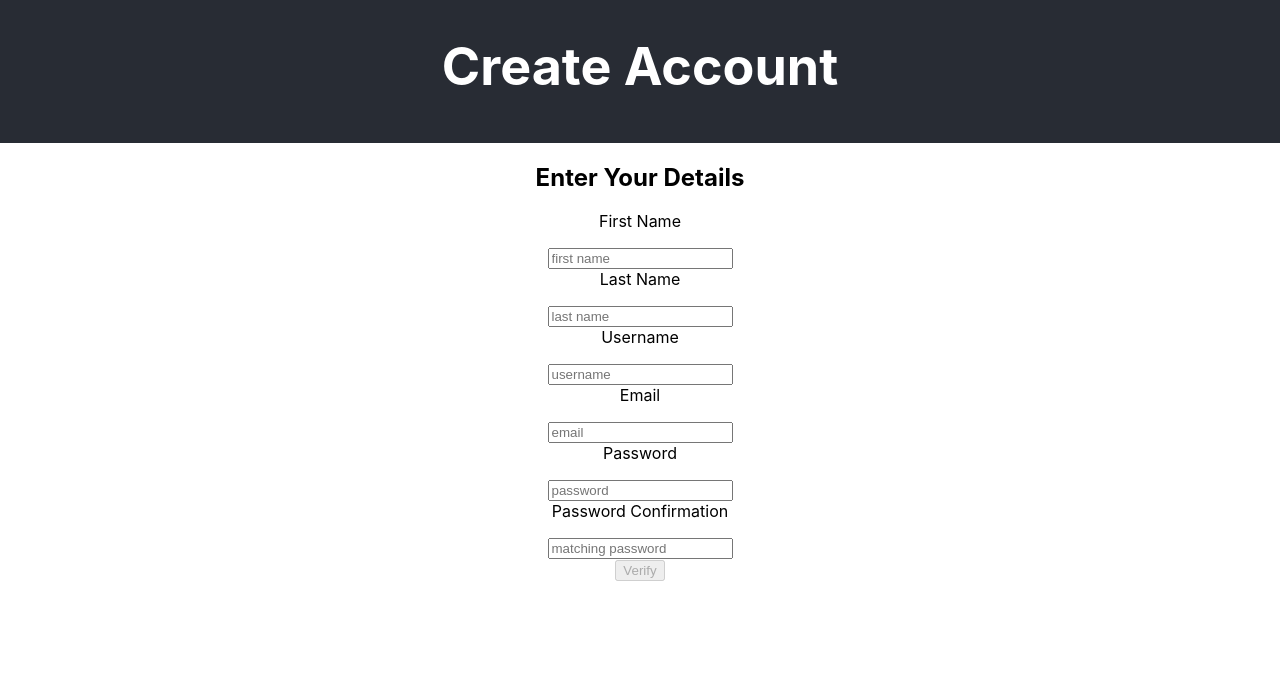
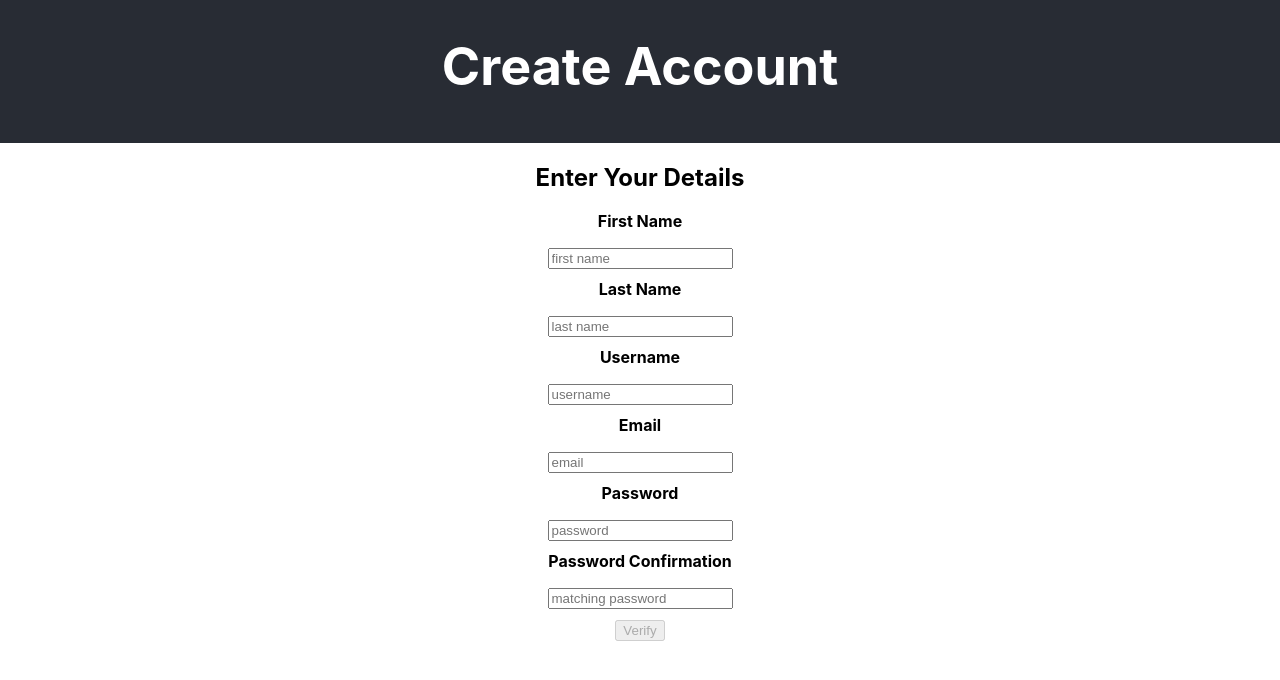
Before and after one commit to mmanousos/signup, a React (Create React App) app in the folder client/: page / in a window 1280 px wide. Shown: the top 680 px of the page. Built offline with nearby package versions, Linux system fonts and the light colour scheme.

Commit message:
Add styled components for form

```diff
--- a/client/package.json
+++ b/client/package.json
@@ -10,7 +10,8 @@
     "react-dom": "^16.13.1",
     "react-router-dom": "^5.2.0",
     "react-scripts": "3.4.1",
-    "redux": "^4.0.5"
+    "redux": "^4.0.5",
+    "styled-components": "^5.1.1"
   },
   "scripts": {
     "start": "react-scripts start",
--- a/client/src/components/Form.js
+++ b/client/src/components/Form.js
@@ -1,7 +1,23 @@
 import React, { Component } from "react";
+import styled from "styled-components";
 import isEmail from "validator/lib/isEmail";
 import FormField from "./FormField";
 
+const StyledForm = styled.form`
+  .userEntry {
+    font-style: italic;
+    font-weight: 300;
+    padding-bottom: 10px;
+    color: blue;
+  }
+  label {
+    font-weight: bold;
+  }
+  input,
+  userEntry {
+    margin-bottom: 10px;
+  }
+`;
 class Form extends Component {
   state = {
     fields: {
@@ -110,8 +126,8 @@ class Form extends Component {
       <div>
         <h2>{this.displayTitle()}</h2>
         {this.displayMsg()}
-        <form onSubmit={this.onformSubmit}>
-          <div>
+        <StyledForm onSubmit={this.onformSubmit}>
+          <div className="field">
             <label htmlFor="firstName">First Name</label>
             {this.state.editing ? (
               <FormField
@@ -204,7 +220,7 @@ class Form extends Component {
           ) : null}
           {this.displayVerifyButton()}
           {this.displayEditAndConfirmButtons()}
-        </form>
+        </StyledForm>
       </div>
     );
   }
```
Also changed, not shown: 1 other file (tests, documents, lock files or other folders).
